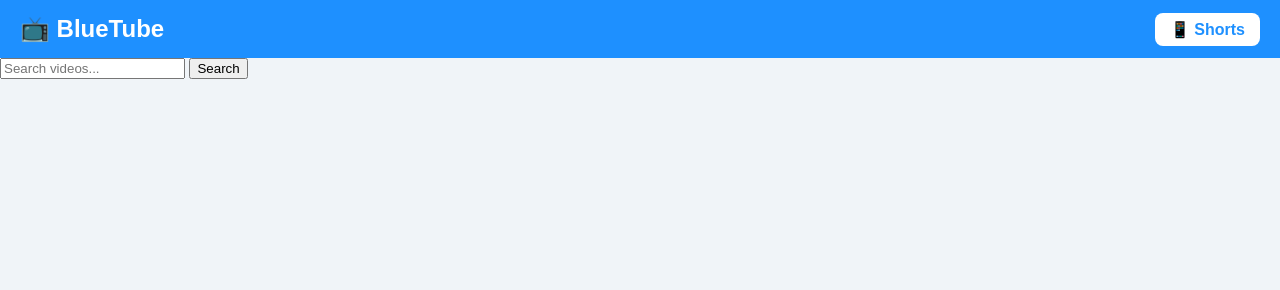
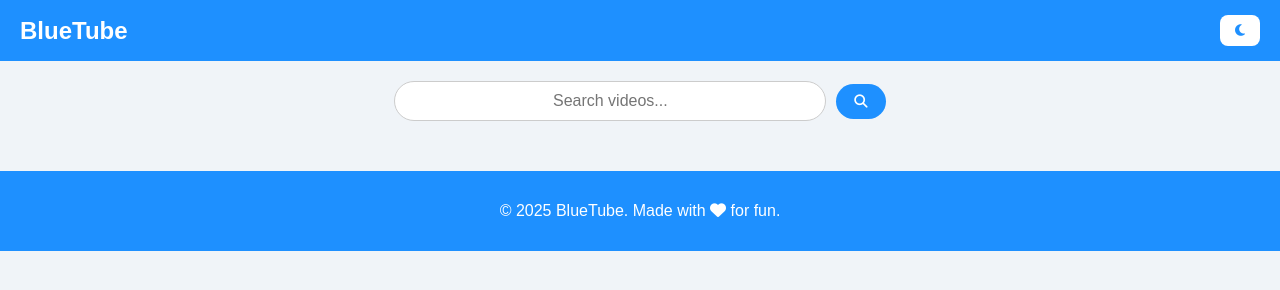
Before and after one commit to ratetanginamo/Bluetube, a plain HTML site: page home.html in a window 1280 px wide. Drawn offline with Linux system fonts and the light colour scheme; no server answers.

Commit message:
Update home.html

```diff
--- a/home.html
+++ b/home.html
@@ -3,22 +3,28 @@
 <head>
   <meta charset="UTF-8" />
   <meta name="viewport" content="width=device-width, initial-scale=1.0"/>
-  <title>🎥 BlueTube</title>
+  <title>BlueTube</title>
   <link rel="stylesheet" href="style.css" />
+  <link rel="stylesheet" href="https://cdnjs.cloudflare.com/ajax/libs/font-awesome/6.5.0/css/all.min.css" />
 </head>
 <body>
   <header class="header">
-    <h1>📺 BlueTube</h1>
-    <nav>
-      <a href="short.html" class="nav-btn">📱 Shorts</a>
-    </nav>
+    <h1>BlueTube</h1>
+    <button id="theme-toggle" class="nav-btn"><i class="fas fa-moon"></i></button>
   </header>
 
   <main class="container">
-    <input type="text" id="search" placeholder="Search videos..." />
-    <button onclick="search()">Search</button>
+    <div class="search-bar">
+      <input type="text" id="search" placeholder="Search videos..." />
+      <button onclick="search()"><i class="fas fa-search"></i></button>
+    </div>
+    <div id="loading" class="loading" style="display: none;">Loading...</div>
     <div id="results" class="video-grid"></div>
   </main>
+
+  <footer>
+    <p>© 2025 BlueTube. Made with <i class="fas fa-heart"></i> for fun.</p>
+  </footer>
 
   <script src="index.js"></script>
 </body>
```
